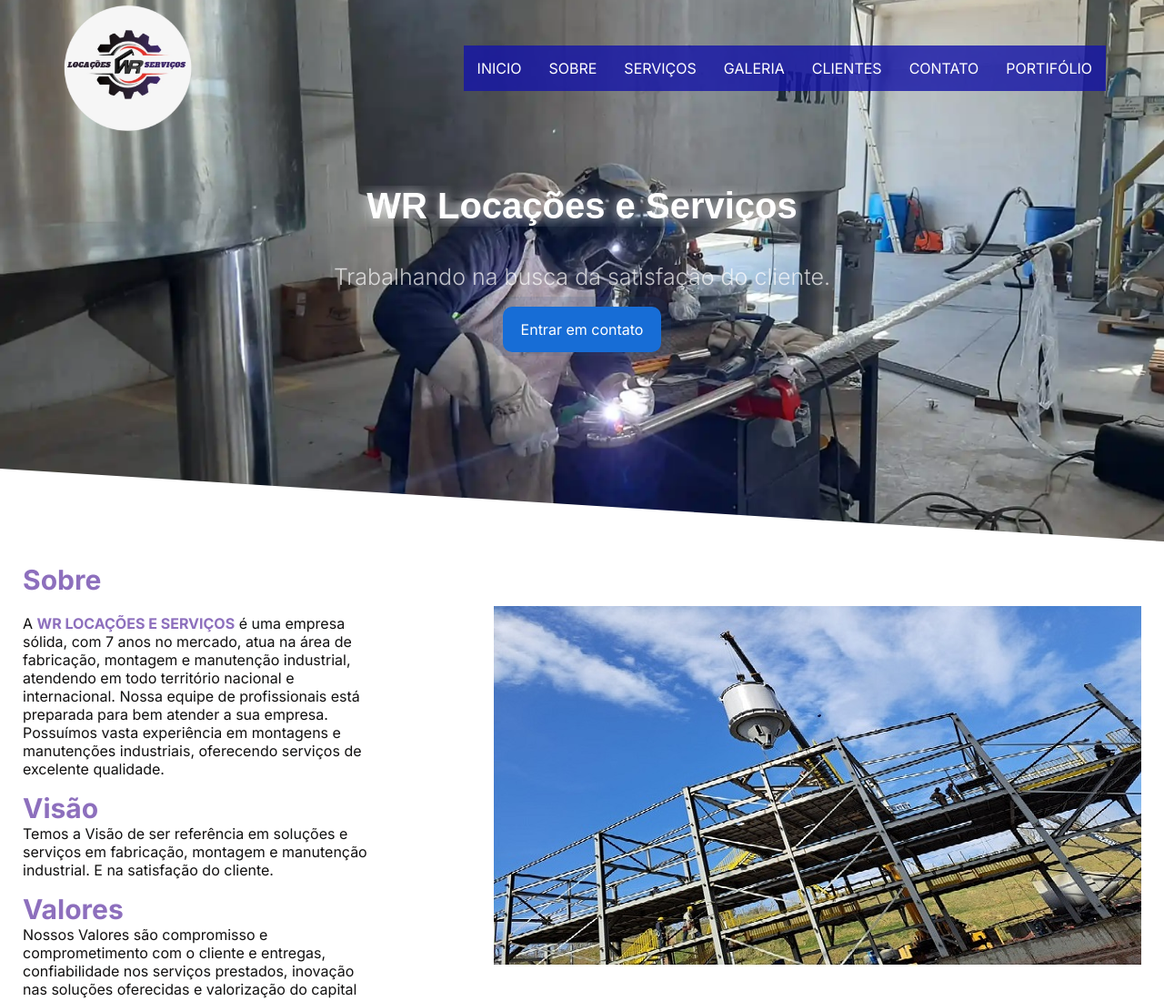
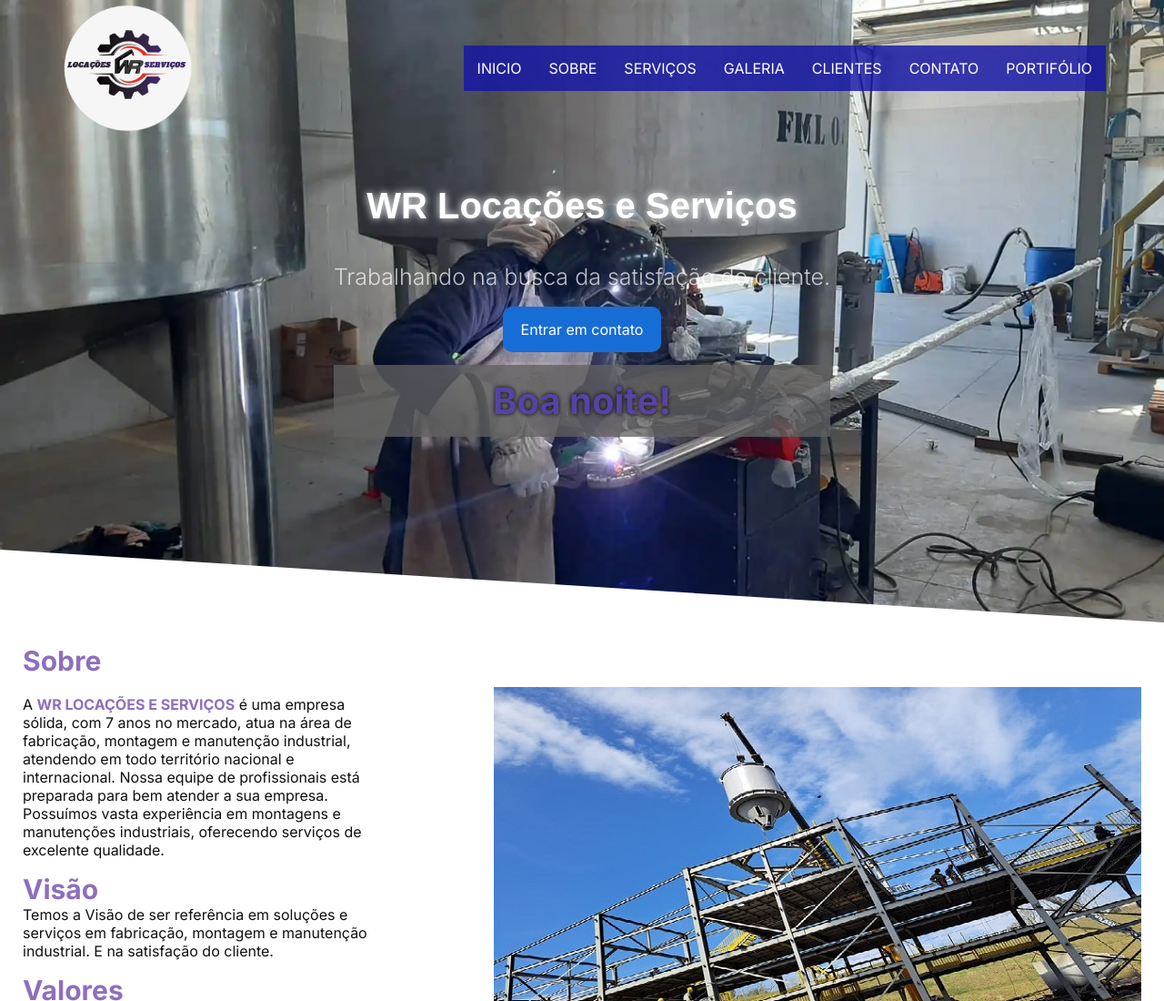
Before and after one commit to WRLocacoservicos/WRlocacao-servico, a plain HTML site: page index.html in a window 1280 px wide. Shown: the top 1100 px of the page at 91% size. Drawn offline with nearby package versions, Linux system fonts and the light colour scheme.

Commit message:
saldacoes

```diff
--- a/index.html
+++ b/index.html
@@ -45,16 +45,17 @@
 
       <section class="banner">
         <div class="banner-text">
-          <h1>WR Locações e Serviços</h1>
+          <h1 >WR Locações e Serviços</h1>
           <p> Trabalhando na busca da satisfação do cliente.</p>
           <a onclick="abrirModal()" class="btn">Entrar em contato</a>
+          <h2 id="dia">Boa tarde!</h2>
+        </div>
 
-        </div>
       </section>
     </div>
   </header>
   <!--Sobre-->
-  <div class="triangulo">triangulo</div>
+  <div class="triangulo"></div>
   <section class="faca-mais" id="sobre">
     <!--Container-->
     <div class="container">
--- a/js/script.js
+++ b/js/script.js
@@ -9,10 +9,31 @@
 const controls = document.querySelectorAll(".control");
 let currentItem = 0;
 const items = document.querySelectorAll(".item");
+const dia = document.getElementById('dia')
+const maxItems = items.length;
+//Comprimento
 
-const maxItems = items.length;
+function comprimentar() {
+  let data = new Date();
+  let hr = data.getHours();
+  // let hr = 15
+  if(hr>= 0 && hr <= 5){
+    dia.innerHTML = 'Boa madrugada!'
+    // console.log('boa madrugada')
+  }else if(hr >= 6 && hr <12 ){
+    dia.innerHTML = 'Bom dia!'
+    // console.log('bom dia')
+  } if (hr >= 12 && hr < 18) {
+    dia.innerHTML = 'Boa tarde!'
+    // console.log('Boa tarde')
+  } else if (hr >= 18 && hr<= 23) {
+    dia.innerHTML = 'Boa noite!'
+    // console.log('boa noite')
+  }
+  console.log(hr)
+}
 
-
+comprimentar()
 // galeria Serviços
 
 
--- a/style/style.css
+++ b/style/style.css
@@ -157,8 +157,18 @@
 .banner .banner-text h1 {
   font-size: 40px;
   color: white;
-  text-shadow: 0 0 15px white;
+  text-shadow: 0 0 8px white;
 }
+.banner .banner-text h2 {
+  font-size: 40px;
+  color: rgb(85, 68, 163);
+  background-color: #616161c4;
+  text-shadow: 0 0 5px rgb(10, 3, 3);
+  margin-top: 10px;
+ padding: 15px;
+
+}
+
 
 .banner .banner-text p {
   font-size: 25px;
```
